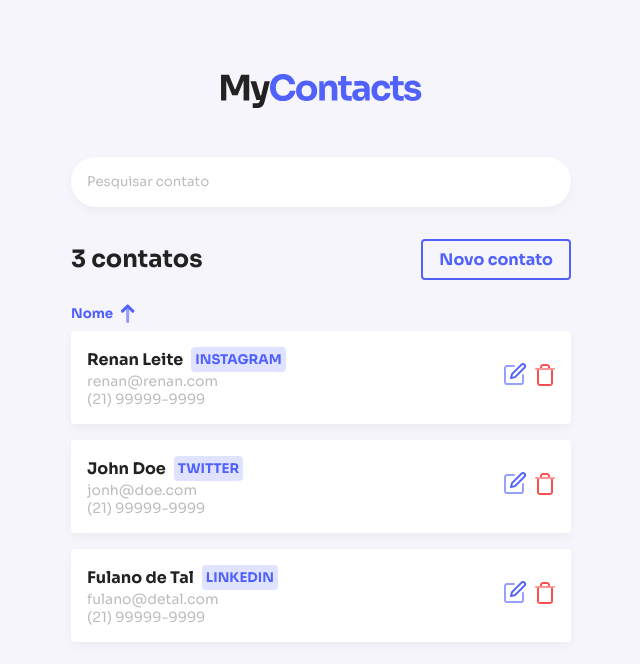
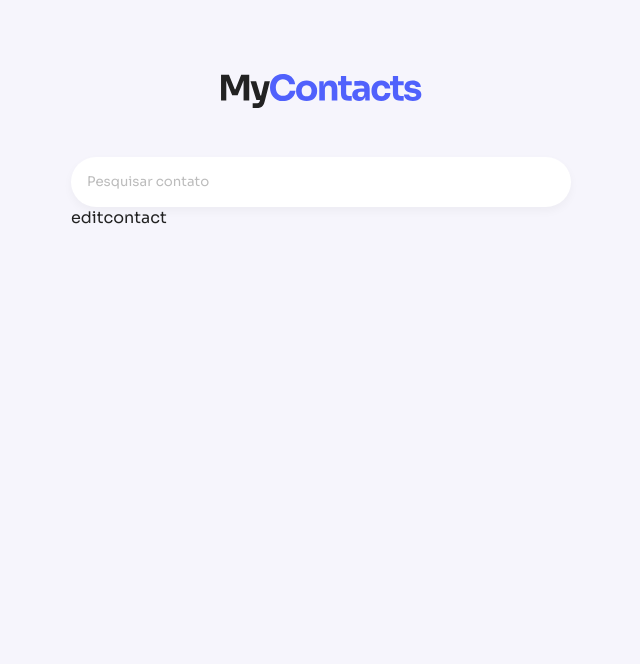
Before and after one commit to renanlimaleite/react-jsStack, a React (Create React App) app: page /edit/123 in a window 1280 px wide. Shown: the top 664 px of the page, without its empty margins (319-959 px from the left). Built offline with nearby package versions, Linux system fonts and the light colour scheme.

Commit message:
chore: add react-router-dom

```diff
--- a/package.json
+++ b/package.json
@@ -8,6 +8,7 @@
     "@testing-library/user-event": "^13.2.1",
     "react": "^18.1.0",
     "react-dom": "^18.1.0",
+    "react-router-dom": "^6.3.0",
     "react-scripts": "5.0.1",
     "styled-components": "^5.3.5",
     "web-vitals": "^2.1.0"
--- /dev/null
+++ b/src/Routes.js
@@ -0,0 +1,15 @@
+import { Route, Routes as Switch } from 'react-router-dom'
+
+import { Home } from './pages/Home'
+import { EditContact } from './pages/EditContact'
+import { NewContact } from './pages/NewContact'
+
+export function Routes () {
+  return (
+    <Switch>
+      <Route path="/" exact element={<Home />} />
+      <Route path="/new" element={<NewContact />} />
+      <Route path="/edit/:id" exact element={<EditContact />} />
+    </Switch>
+  )
+}
--- a/src/components/App/App.js
+++ b/src/components/App/App.js
@@ -3,16 +3,19 @@ import defaultTheme from '../../assets/themes/default'
 import GlobalStyles from '../../assets/styles/global'
 import { Container } from './styles'
 import { Header } from '../Header'
-import { ContactsList } from '../ContactsList'
+import { BrowserRouter } from 'react-router-dom'
+import { Routes } from '../../Routes'
 
 export function App () {
   return (
+    <BrowserRouter>
       <ThemeProvider theme={defaultTheme}>
         <GlobalStyles />
         <Container>
           <Header />
-        <ContactsList />
+          <Routes />
         </Container>
       </ThemeProvider>
+    </BrowserRouter>
   )
 }
--- /dev/null
+++ b/src/pages/EditContact/editContact.js
@@ -0,0 +1,3 @@
+export function EditContact () {
+  return 'editcontact'
+}
--- /dev/null
+++ b/src/pages/EditContact/index.js
@@ -0,0 +1 @@
+export * from './editContact'
--- /dev/null
+++ b/src/pages/Home/home.js
@@ -0,0 +1,3 @@
+export function Home () {
+  return 'homepage'
+}
--- /dev/null
+++ b/src/pages/Home/index.js
@@ -0,0 +1 @@
+export * from './home'
--- /dev/null
+++ b/src/pages/NewContact/index.js
@@ -0,0 +1 @@
+export * from './newContact'
--- /dev/null
+++ b/src/pages/NewContact/newContact.js
@@ -0,0 +1,3 @@
+export function NewContact () {
+  return 'newcontact'
+}
```
Also changed, not shown: 1 other file (tests, documents, lock files or other folders). Lines whose indentation alone changed are shown as unchanged.
